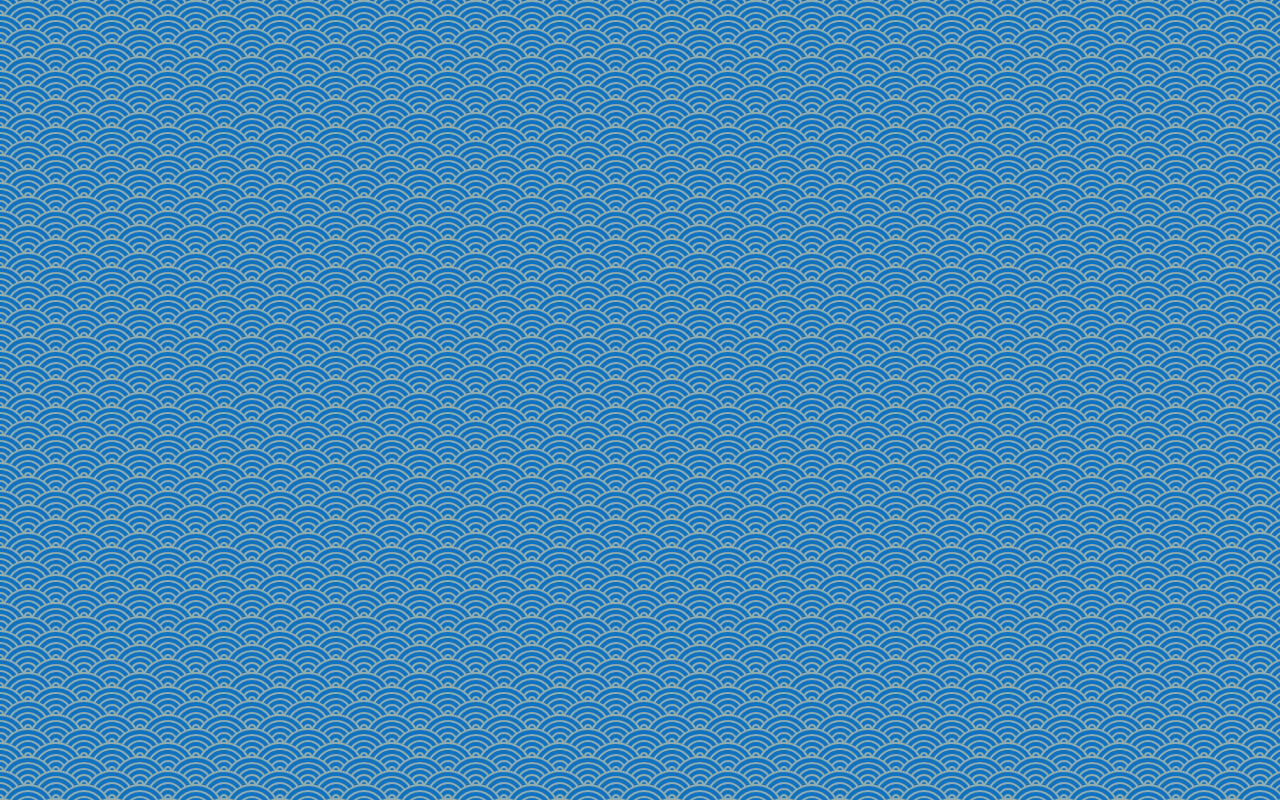
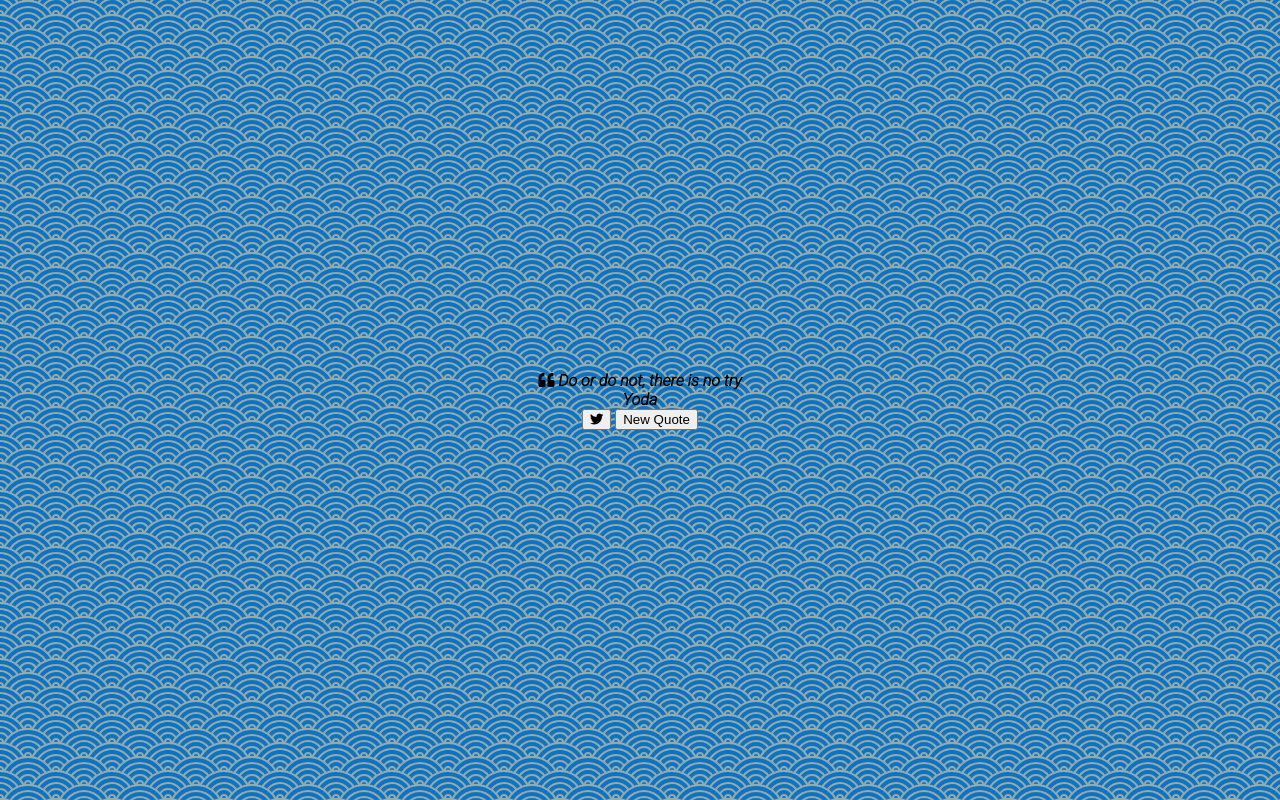
Before and after one commit to rzxs/quotegeneratorapp, a plain HTML site: page index.html in a window 1280 px wide. Drawn offline with Linux system fonts and the light colour scheme.

Commit message:
add html structure

```diff
--- a/index.html
+++ b/index.html
@@ -8,6 +8,28 @@
     <link rel="stylesheet" href="style.css">
 </head>
 <body>
+    <div class="quote-container" id="quote-container">
+        <!--Quote-->
+        <div class="quote-text">
+            <i class="fas fa-quote-left"></i>
+            <span id="quote">
+                Do or do not, there is no try
+            </span>
+        </div>
+        <!--Author-->
+        <div class="quote-author">
+            <span id="author">
+                Yoda
+            </span>
+        </div>
+        <!--Buttons-->
+        <div class="button-container">
+            <button class="twitter-button" id="twitter" title="Tweet Now!">
+                <i class="fab fa-twitter"></i></i>
+            </button>
+            <button id="newquote">New Quote</button>
+        </div>
+    </div>
     <!-- Script -->
     <script src="script.js"></script>
 </body>
```
